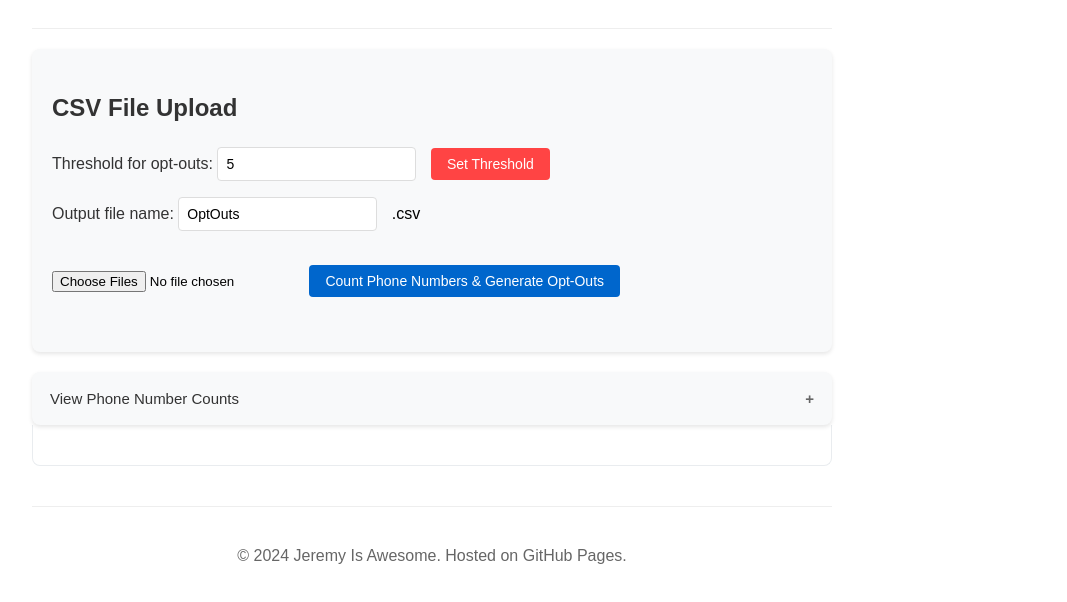
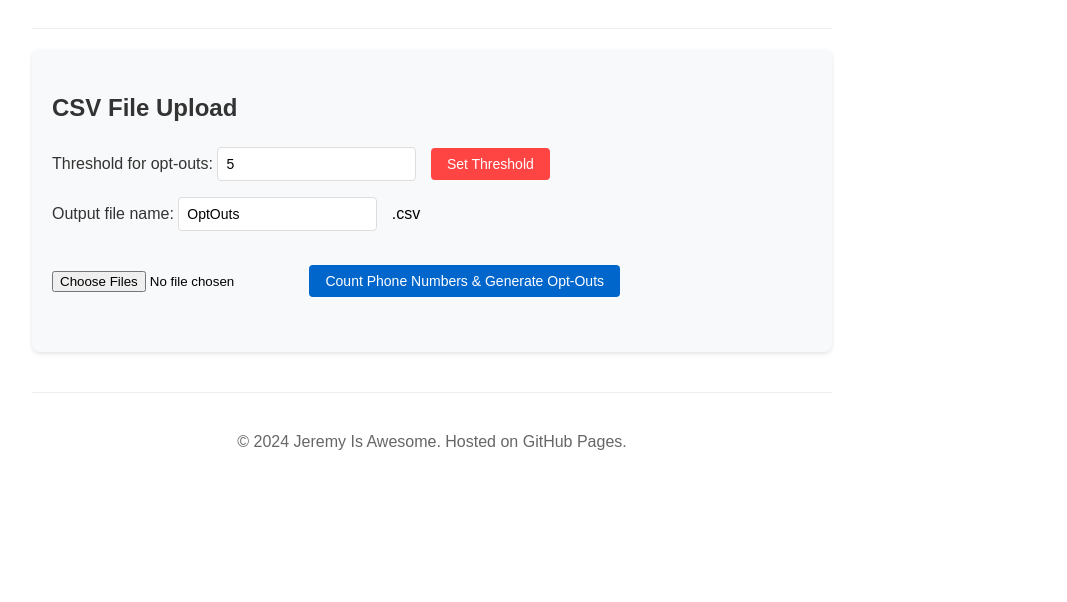
Before and after one commit to jeremyprompt/Error_Handler, a plain HTML site: page index.html in a window 1280 px wide. Shown: the part 126-728 px from the top of the page, without its empty margins (208-1275 px from the left). Drawn offline with Linux system fonts and the light colour scheme.

```diff
--- a/index.html
+++ b/index.html
@@ -101,10 +101,6 @@
             </div>
         </div>
 
-        <div class="collapsible-section">
-            <button class="collapsible" id="countResults">View Phone Number Counts</button>
-            <div class="content" id="phoneCount"></div>
-        </div>
         <div id="fileList" class="file-list"></div>
     </main>
 
```
